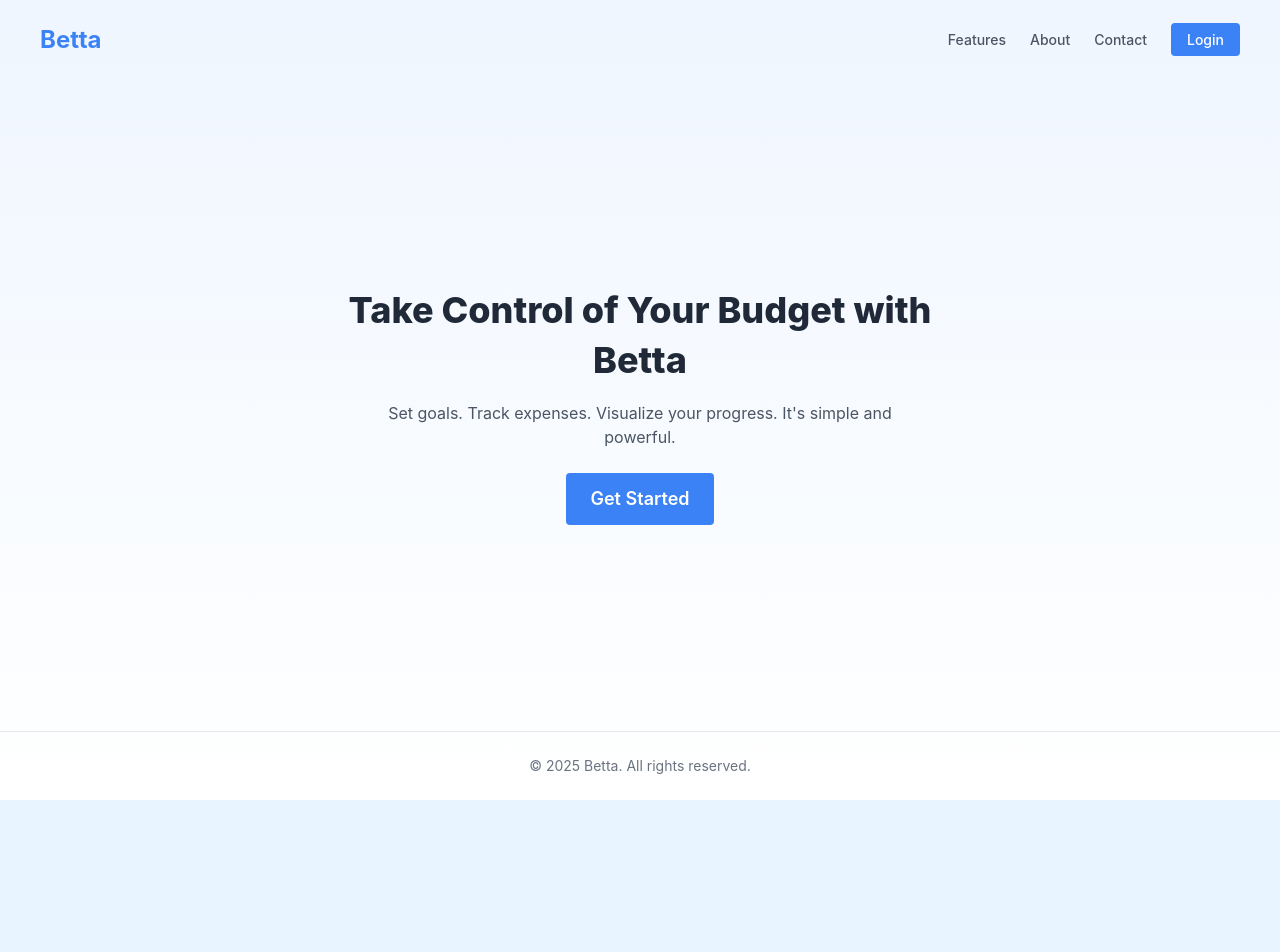
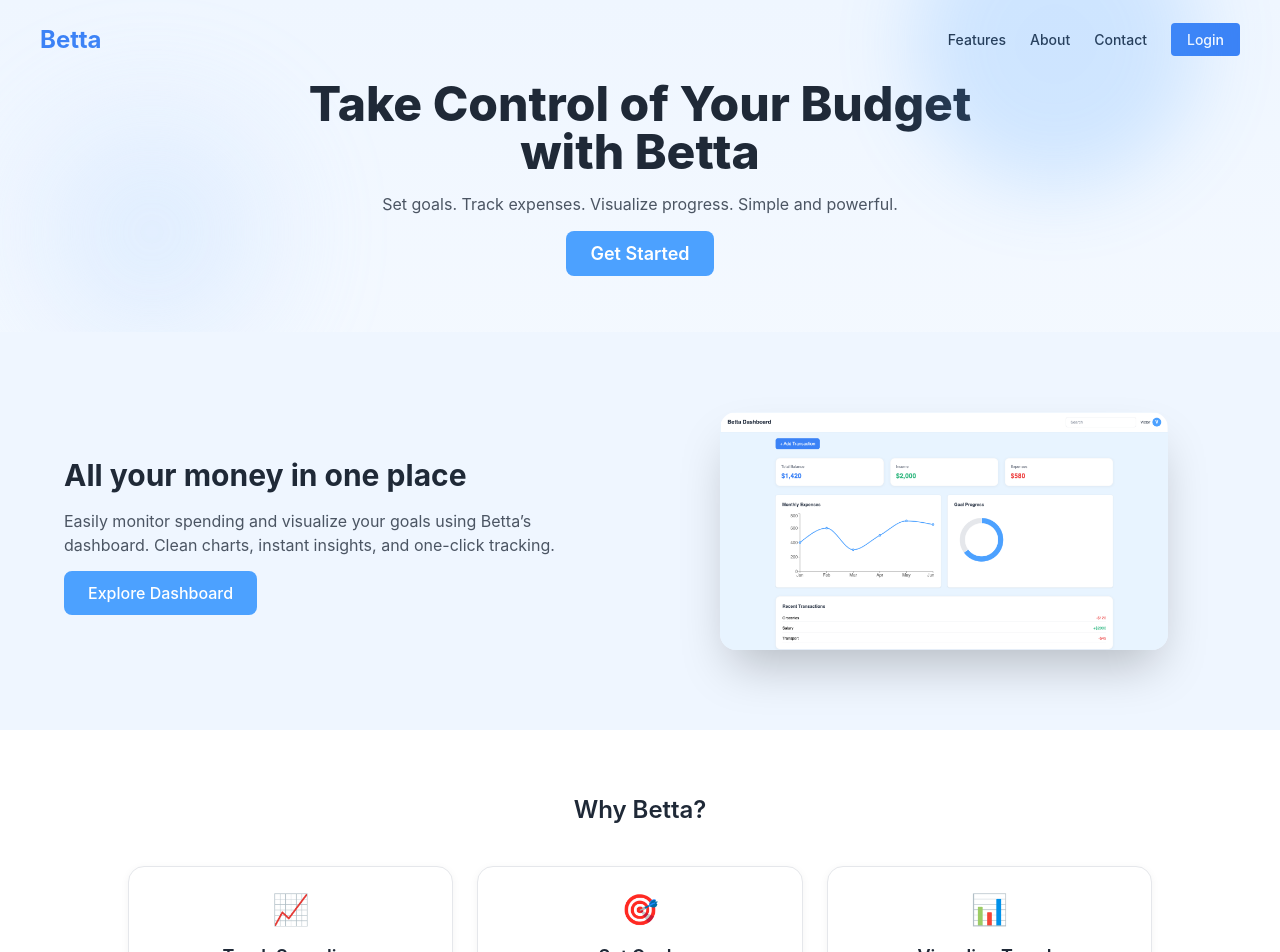
Before and after one commit to victorcreativee/Betta, a React (Create React App) app in the folder frontend/: page / in a window 1280 px wide. Shown: the top 952 px of the page. Before the commit the page ends 800 px from the top, so only its background shows below. Built offline with nearby package versions, Linux system fonts and the light colour scheme.

Commit message:
mockup design on landing page

```diff
--- a/frontend/package.json
+++ b/frontend/package.json
@@ -11,6 +11,8 @@
     "eject": "react-scripts eject"
   },
   "dependencies": {
+    "framer-motion": "^12.22.0",
+    "react-intersection-observer": "^9.16.0",
     "react-router-dom": "^7.6.3",
     "react-scripts": "^5.0.1",
     "recharts": "^3.0.2"
--- /dev/null
+++ b/frontend/src/components/FeatureCard.jsx
@@ -0,0 +1,20 @@
+import { motion } from "framer-motion";
+import { useInView } from "react-intersection-observer";
+
+export default function FeatureCard({ icon, title, description }) {
+  const [ref, inView] = useInView({ triggerOnce: true, threshold: 0.2 });
+
+  return (
+    <motion.div
+      ref={ref}
+      initial={{ opacity: 0, y: 20 }}
+      animate={inView ? { opacity: 1, y: 0 } : {}}
+      transition={{ duration: 0.5 }}
+      className="bg-white p-6 rounded-xl shadow-soft text-center border"
+    >
+      <div className="text-primary text-3xl mb-4">{icon}</div>
+      <h3 className="font-semibold text-lg mb-2">{title}</h3>
+      <p className="text-gray-600 text-sm">{description}</p>
+    </motion.div>
+  );
+}
--- a/frontend/src/pages/Landing.jsx
+++ b/frontend/src/pages/Landing.jsx
@@ -1,38 +1,107 @@
+import { motion } from "framer-motion";
 import { Link } from "react-router-dom";
+import FeatureCard from "../components/FeatureCard";
+import mockupImage from "../assets/mockup.png";
 
 export default function Landing() {
   return (
     <div className="min-h-screen bg-gradient-to-b from-blue-50 to-white text-gray-800 flex flex-col">
       {/* Navbar */}
-      <header className="flex justify-between items-center px-10 py-6">
+      <motion.header
+        className="flex justify-between items-center px-10 py-6"
+        initial={{ opacity: 0, y: -20 }}
+        animate={{ opacity: 1, y: 0 }}
+        transition={{ duration: 0.6 }}
+      >
         <h1 className="text-2xl font-bold text-blue-500">Betta</h1>
         <nav className="space-x-6 text-sm font-medium">
-          <a href="#features" className="text-gray-600 hover:text-blue-600">Features</a>
-          <a href="#about" className="text-gray-600 hover:text-blue-600">About</a>
-          <a href="#contact" className="text-gray-600 hover:text-blue-600">Contact</a>
-          <Link to="/login" className="bg-blue-500 text-white px-4 py-2 rounded hover:bg-blue-600">
-            Login
-          </Link>
+          <a href="#features" className="hover:text-blue-600">Features</a>
+          <a href="#about" className="hover:text-blue-600">About</a>
+          <a href="#contact" className="hover:text-blue-600">Contact</a>
+          <Link to="/login" className="bg-blue-500 text-white px-4 py-2 rounded hover:bg-blue-600">Login</Link>
         </nav>
-      </header>
+      </motion.header>
 
       {/* Hero Section */}
-      <main className="flex-1 flex flex-col items-center justify-center text-center px-6">
-        <h2 className="text-4xl font-extrabold mb-4 max-w-2xl leading-snug">
+      <main className="flex-1 flex flex-col items-center justify-center text-center px-6 relative">
+        {/* Abstract Shapes */}
+        <div className="absolute top-10 left-10 w-56 h-56 bg-blue-200 rounded-full opacity-30 blur-3xl animate-pulse" />
+        <div className="absolute bottom-20 right-20 w-72 h-72 bg-primary rounded-full opacity-20 blur-2xl" />
+
+        <motion.h2
+          initial={{ opacity: 0, y: 20 }}
+          animate={{ opacity: 1, y: 0 }}
+          transition={{ delay: 0.3, duration: 0.6 }}
+          className="text-5xl font-extrabold mb-4 max-w-2xl"
+        >
           Take Control of Your Budget with Betta
-        </h2>
-        <p className="text-gray-600 max-w-xl mb-6">
-          Set goals. Track expenses. Visualize your progress. It's simple and powerful.
-        </p>
-        <Link
-          to="/signup"
-          className="bg-blue-500 text-white px-6 py-3 rounded text-lg font-semibold hover:bg-blue-600"
+        </motion.h2>
+
+        <motion.p
+          initial={{ opacity: 0 }}
+          animate={{ opacity: 1 }}
+          transition={{ delay: 0.6, duration: 0.6 }}
+          className="text-gray-600 max-w-xl mb-6"
         >
-          Get Started
-        </Link>
+          Set goals. Track expenses. Visualize progress. Simple and powerful.
+        </motion.p>
+
+        <motion.div
+          initial={{ scale: 0.8 }}
+          animate={{ scale: 1 }}
+          transition={{ delay: 0.9, duration: 0.6 }}
+        >
+          <Link
+            to="/signup"
+            className="bg-primary text-white px-6 py-3 rounded-lg text-lg font-semibold hover:bg-blue-600"
+          >
+            Get Started
+          </Link>
+        </motion.div>
       </main>
+    {/* Mockup Showcase Section */}
+        <section className="mt-16 px-6 py-20 bg-blue-50 relative overflow-hidden">
+        <div className="max-w-6xl mx-auto flex flex-col md:flex-row items-center gap-16">
+            <div className="md:w-1/2 text-center md:text-left">
+            <h3 className="text-3xl font-bold text-gray-800 mb-4">
+                All your money in one place
+            </h3>
+            <p className="text-gray-600 mb-6">
+                Easily monitor spending and visualize your goals using Betta’s dashboard.
+                Clean charts, instant insights, and one-click tracking.
+            </p>
+            <Link to="/dashboard" className="bg-primary text-white px-6 py-3 rounded-lg font-medium hover:bg-blue-600 transition">
+                Explore Dashboard
+            </Link>
+            </div>
 
-      {/* Footer */}
+            <motion.div
+            initial={{ opacity: 0, y: 40 }}
+            whileInView={{ opacity: 1, y: 0 }}
+            transition={{ duration: 0.8 }}
+            viewport={{ once: true }}
+            className="md:w-1/2"
+            >
+            <img
+              src={mockupImage}
+              alt="App Mockup"
+              className="rounded-xl shadow-2xl w-full max-w-md mx-auto"
+            />
+
+            </motion.div>
+        </div>
+        </section>
+
+      {/* Features Section */}
+      <section id="features" className="px-6 py-16 bg-white">
+        <h3 className="text-center text-2xl font-semibold text-gray-800 mb-10">Why Betta?</h3>
+        <div className="grid grid-cols-1 md:grid-cols-3 gap-6 max-w-5xl mx-auto">
+          <FeatureCard icon="📈" title="Track Spending" description="See where your money goes in real time." />
+          <FeatureCard icon="🎯" title="Set Goals" description="Save for the things that matter most." />
+          <FeatureCard icon="📊" title="Visualize Trends" description="Get insights into your spending habits." />
+        </div>
+      </section>
+
       <footer className="text-center text-sm py-6 border-t border-gray-200 text-gray-500">
         © 2025 Betta. All rights reserved.
       </footer>
```
Also changed, not shown: frontend/src/assets/mockup.png (added), 1 other file (tests, documents, lock files or other folders).
